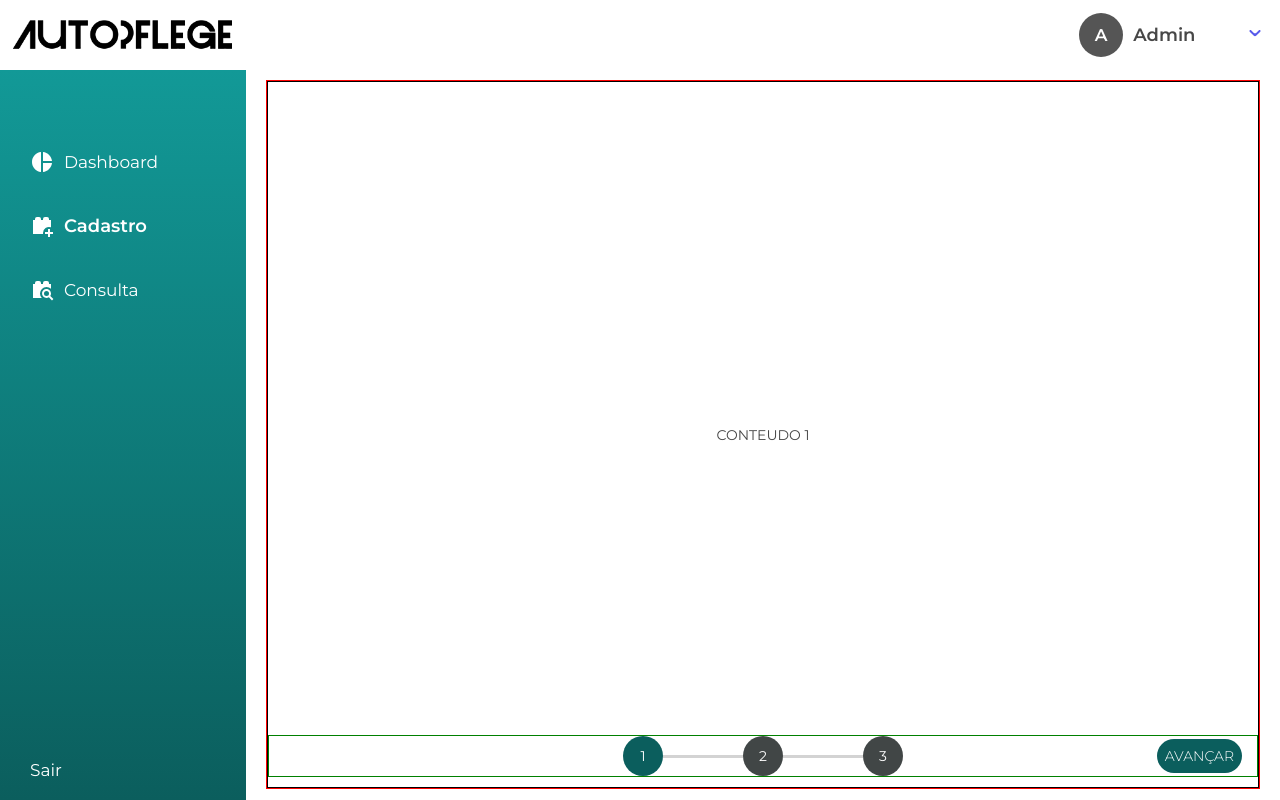
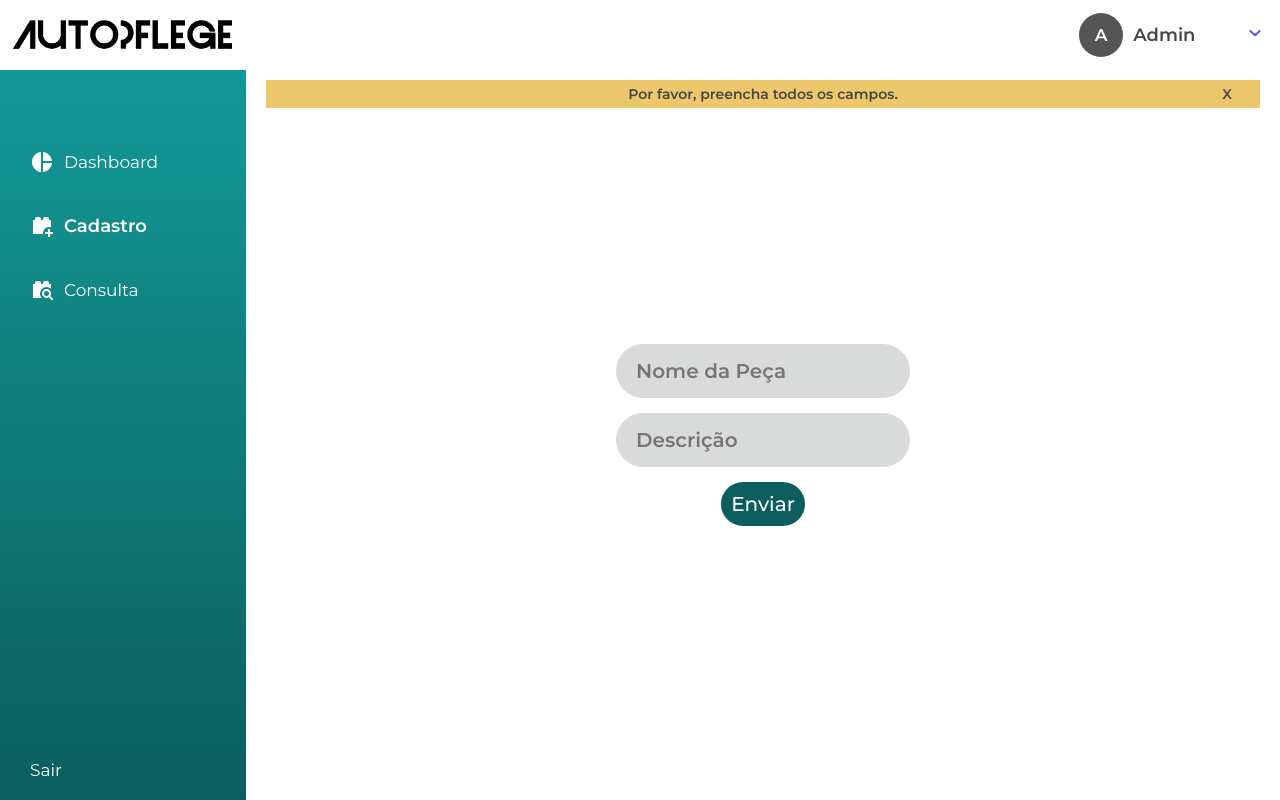
Before and after one commit to PedroRoweder/victum-front, a React (Create React App) app: page /cadastro in a window 1280 px wide. Both pictures are taken after a click on the button "Enviar". Built offline with nearby package versions, Linux system fonts and the light colour scheme.

Commit message:
[ADD] Adds a functional 'create operation' button and changes how stepper works with multiple steps.

```diff
--- a/src/components/Stepper/stepper.js
+++ b/src/components/Stepper/stepper.js
@@ -15,9 +15,27 @@ const Stepper = ({ children }) => {
   }, []);
 
   useEffect(() => {
-    const steps = pages.map((item, index) =>
+    let steps = [];
+    if (pages.length >= 8) {
+      steps.push(<StepperItem active={actualPage >= 0}>1</StepperItem>);
+      steps.push(<Line active={actualPage > 0} />);
+      steps.push(
+        <StepperItem active={actualPage > 0}>
+          {actualPage}/{pages.length - 1}
+        </StepperItem>
+      );
+      steps.push(<Line active={actualPage === pages.length - 1} />);
+      steps.push(
+        <StepperItem active={actualPage === pages.length - 1}>
+          {pages.length}
+        </StepperItem>
+      );
+    } else {
+      steps = pages.map((item, index) =>
         index === pages.length - 1 ? (
-        <StepperItem active={`${index}` <= actualPage}>{index + 1}</StepperItem>
+          <StepperItem active={`${index}` <= actualPage}>
+            {index + 1}
+          </StepperItem>
         ) : (
           <>
             <StepperItem active={`${index}` <= actualPage}>
@@ -27,8 +45,9 @@ const Stepper = ({ children }) => {
           </>
         )
       );
+    }
     setStepperContent(steps);
-  }, [actualPage]);
+  }, [pages.length, actualPage]);
 
   return (
     <div
@@ -41,10 +60,9 @@ const Stepper = ({ children }) => {
         justifyContent: "center",
         width: "100%",
         height: "100%",
-        border: "1px solid black",
       }}
     >
-      {children[actualPage]}
+      {pages[actualPage]}
       <div
         className="stepperNavigator"
         style={{
@@ -55,7 +73,6 @@ const Stepper = ({ children }) => {
           justifyContent: "center",
           alignItems: "center",
           width: "100%",
-          border: "1px solid green",
         }}
       >
         <Button
--- a/src/pages/Register/index.js
+++ b/src/pages/Register/index.js
@@ -1,29 +1,84 @@
-import React, { useState } from "react";
+import React, { useState, useEffect } from "react";
 
 // Modules
 import Stepper from "~/components/Stepper/stepper";
 
 // Styling
-import { getStyles } from "./styles";
+import { getStyles, Notification, NotificationButton } from "./styles";
 
 const Register = () => {
   const styles = getStyles();
-  const [form, setForm] = useState({});
-  const [temp, setTemp] = useState({});
+  const [temp, setTemp] = useState({ SKU: "", desc: "" });
+  const [form, setForm] = useState({ SKU: "", desc: "", operationList: [] });
   const [named, setNamed] = useState(false);
+  const [operations, setOperations] = useState([]);
+  const [notification, setNotification] = useState(false);
 
   const handleNameChange = (e) => {
     setTemp({ ...temp, [e.target.name]: e.target.value });
   };
 
+  const verifyFields = () => {
+    if (temp?.SKU && temp?.desc) {
+      setNotification(false);
+      setForm({ ...temp });
+      setTemp({});
+      setNamed(true);
+    } else {
+      setNotification(true);
+      setNamed(false);
+    }
+  };
+
+  const listOperations = () => {
+    const ops = form.operationList.map((item, index) => <div>{index}</div>);
+    return ops;
+  };
+
+  useEffect(() => {
+    if (form.operationList?.length > 0) {
+      setOperations(listOperations());
+    }
+  }, [form]);
+
+  const createOperation = () =>
+    form?.operationList?.length > 0
+      ? setForm({
+          ...form,
+          operationList: [
+            ...form.operationList,
+            { operationTitle: "", status: "", steps: [] },
+          ],
+        })
+      : setForm({
+          ...form,
+          operationList: [{ operationTitle: "", status: "", steps: [] }],
+        });
+
   return (
     <div id="root" style={styles.root}>
+      {notification && (
+        <Notification>
+          Por favor, preencha todos os campos.{" "}
+          <NotificationButton
+            type="button"
+            onClick={() => setNotification(false)}
+          >
+            X
+          </NotificationButton>
+        </Notification>
+      )}
       {named ? (
-        <Stepper>
-          <div>CONTEUDO 1</div>
-          <div>CONTEUDO 2</div>
-          <div>CONTEUDO 3</div>
-        </Stepper>
+        <>
+          <button
+            type="button"
+            style={styles.button}
+            onClick={() => createOperation()}
+          >
+            + Adicionar Nova Operação para <strong>{form.SKU}</strong>
+          </button>
+          <Stepper>{operations}</Stepper>
+        </>
       ) : (
         <div
           style={{
@@ -32,7 +87,6 @@ const Register = () => {
             justifyContent: "center",
             alignItems: "center",
             width: "100%",
-            border: "1px solid blue",
           }}
         >
           <input
@@ -55,9 +109,7 @@ const Register = () => {
             type="button"
             style={styles.button}
             onClick={() => {
-              setForm({ ...form, temp });
-              setTemp({});
-              setNamed(true);
+              verifyFields();
             }}
           >
             Enviar
--- a/src/pages/Register/styles.js
+++ b/src/pages/Register/styles.js
@@ -10,11 +10,10 @@ export const getStyles = () => {
       flexDirection: "column",
       width: "100%",
       height: "100%",
-      border: "1px solid red",
     },
     input: {
       border: "none",
-      backgroundColor: "rgba(65, 70, 70,0.2)",
+      backgroundColor: "rgba(65, 70, 70, 0.2)",
       color: "var(--gray)",
       fontWeight: 600,
       fontSize: 20,
@@ -36,13 +35,34 @@ export const getStyles = () => {
   return styles;
 };
 
-export const Warning = styled.div`
+export const Notification = styled.div`
+  background-color: rgba(230, 175, 46, 0.7);
   width: 100%;
+  display: flex;
+  align-items: center;
+  justify-content: center;
+  padding: 5px;
   position: absolute;
   top: 0;
-  display: flex;
-  justify-content: center;
-  align-items: center;
-  flex-direction: row;
-  visibility: ${(props) => (props.isVisible ? "visible" : "hidden")};
+  font-weight: 600;
+  font-size: 15;
+
+  &:hover {
+    box-shadow: 0px 1px 0px 0.5px rgba(0, 0, 0, 0.2);
+  }
 `;
+
+export const NotificationButton = styled.button`
+  border: none;
+  margin: 0;
+  padding: 8px;
+  background-color: transparent;
+  position: absolute;
+  right: 20px;
+  font-weight: 600;
+  font-size: 15;
+
+  &:hover {
+    color: red;
+  }
+`;
```
Lines whose indentation alone changed are shown as unchanged.
